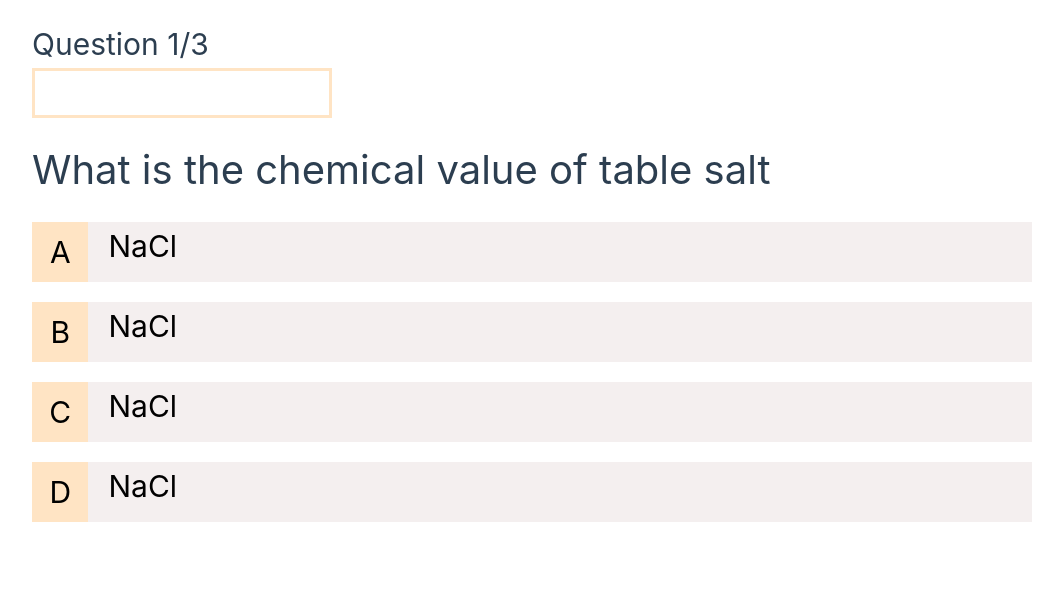
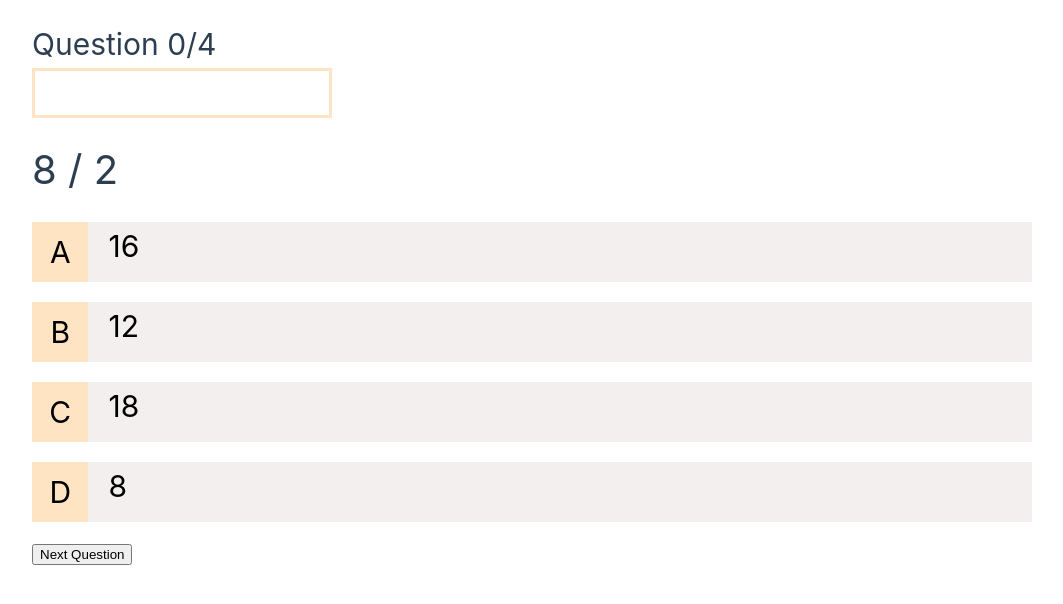
Before and after one commit to victoriacassolo/my-third-project-vue3, a Vue app: page /quiz/1 in a window 1280 px wide. Shown: the top 604 px of the page, without its empty margins (68-1131 px from the left). Built offline with nearby package versions, Linux system fonts and the light colour scheme.

Commit message:
feat: add percentage bar

```diff
--- /dev/null
+++ b/src/components/Question.vue
@@ -0,0 +1,56 @@
+<script setup>
+import { defineProps } from 'vue';
+
+const { question } = defineProps(['question']);
+</script>
+
+<template>
+  <div class="question-container">
+    <h1 class="question">{{ question.text }}</h1>
+  </div>
+  <div class="options-container">
+    <div v-for="option in question.options" :key="option.id" class="option">
+      <p class="option-label">{{ option.label }}</p>
+      <div class="option-value">
+        <p>{{ option.text }}</p>
+      </div>
+    </div>
+  </div>
+</template>
+
+<style scoped>
+.question-container {
+  margin-top: 20px;
+}
+
+.question {
+  font-size: 40px;
+
+  margin-bottom: 20px;
+}
+
+.option {
+  display: flex;
+  color: black;
+  margin-bottom: 20px;
+  cursor: pointer;
+}
+
+.option-label {
+  background-color: bisque;
+  color: black;
+  width: 60px;
+  height: 60px;
+  font-size: 30px;
+  display: flex;
+  align-items: center;
+  justify-content: center;
+}
+
+.option-value {
+  background-color: rgb(244, 239, 239);
+  width: 100%;
+  font-size: 30px;
+  padding: 0 20px;
+}
+</style>
--- /dev/null
+++ b/src/components/QuizHeader.vue
@@ -0,0 +1,38 @@
+<script setup>
+const { questionStatus, barPercentage } = defineProps([
+  'questionStatus',
+  'barPercentage',
+]);
+
+console.log(barPercentage);
+</script>
+
+<template>
+  <header>
+    <h4>Question {{ questionStatus }}</h4>
+    <div class="bar">
+      <div class="completion" :style="{ width: barPercentage }"></div>
+    </div>
+  </header>
+</template>
+
+<style scoped>
+header {
+  margin-top: 20px;
+}
+
+header h4 {
+  font-size: 30px;
+}
+
+.bar {
+  width: 300px;
+  height: 50px;
+  border: 3px solid bisque;
+}
+
+.completion {
+  height: 100%;
+  background-color: bisque;
+}
+</style>
--- a/src/data/quizes.json
+++ b/src/data/quizes.json
@@ -6,7 +6,7 @@
     "questions": [
       {
         "id": 1,
-        "text": "8 / 2(2 + 2)",
+        "text": "8 / 2",
         "options": [
           {
             "id": 1,
@@ -35,8 +35,8 @@
         ]
       },
       {
-        "id": 1,
-        "text": "8 / 2(2 + 2)",
+        "id": 2,
+        "text": "8 / bbb",
         "options": [
           {
             "id": 1,
@@ -65,8 +65,8 @@
         ]
       },
       {
-        "id": 1,
-        "text": "8 / 2(2 + 2)",
+        "id": 3,
+        "text": "8 / cc",
         "options": [
           {
             "id": 1,
@@ -95,8 +95,8 @@
         ]
       },
       {
-        "id": 1,
-        "text": "8 / 2(2 + 2)",
+        "id": 4,
+        "text": "8 / 2ddd",
         "options": [
           {
             "id": 1,
@@ -133,7 +133,7 @@
     "questions": [
       {
         "id": 1,
-        "text": "8 / 2(2 + 2)",
+        "text": "8 / 2bbbbbb)",
         "options": [
           {
             "id": 1,
--- a/src/views/QuizView.vue
+++ b/src/views/QuizView.vue
@@ -1,96 +1,51 @@
+<script setup>
+import Question from '../components/Question.vue';
+import QuizHeader from '../components/QuizHeader.vue';
+import { useRoute } from 'vue-router';
+import { ref, watch, computed } from 'vue';
+import quizes from '../data/quizes.json';
+
+const route = useRoute();
+const quizId = parseInt(route.params.id);
+const quiz = quizes.find((q) => q.id === quizId);
+const currentQuestionIndex = ref(0);
+
+// const questionStatus = ref(
+//   `${currentQuestionIndex.value}/${quiz.questions.length}`
+// );
+// watch(
+//   () => currentQuestionIndex.value,
+//   () => {
+//     questionStatus.value = `${currentQuestionIndex.value}/${quiz.questions.length}`;
+//   }
+// );
+
+const questionStatus = computed(
+  () => `${currentQuestionIndex.value}/${quiz.questions.length}`
+);
+
+const barPercentage = computed(
+  () => `${(currentQuestionIndex.value / quiz.questions.length) * 100}%`
+);
+</script>
+
 <template>
   <div>
-    <header>
-      <h4>Question 1/3</h4>
-      <div class="bar">
-        <div class="completion"></div>
-      </div>
-    </header>
-  </div>
-  <div class="question-container">
-    <h1 class="question">What is the chemical value of table salt</h1>
-  </div>
-  <div class="options-container">
-    <div class="option">
-      <p class="option-label">A</p>
-      <div class="option-value">
-        <p>NaCl</p>
-      </div>
-    </div>
-    <div class="option">
-      <p class="option-label">B</p>
-      <div class="option-value">
-        <p>NaCl</p>
-      </div>
-    </div>
-    <div class="option">
-      <p class="option-label">C</p>
-      <div class="option-value">
-        <p>NaCl</p>
-      </div>
-    </div>
-    <div class="option">
-      <p class="option-label">D</p>
-      <div class="option-value">
-        <p>NaCl</p>
-      </div>
-    </div>
+    <QuizHeader
+      :questionStatus="questionStatus"
+      :barPercentage="barPercentage"
+    />
+    <div><Question :question="quiz.questions[currentQuestionIndex]" /></div>
+    <button
+      @click="
+        {
+          currentQuestionIndex < quiz.questions.length
+            ? currentQuestionIndex++
+            : (button.disabled = true);
+        }
+      "
+    >
+      Next Question
+    </button>
   </div>
 </template>
-
-<style scoped>
-header {
-  margin-top: 20px;
-}
-
-header h4 {
-  font-size: 30px;
-}
-
-.bar {
-  width: 300px;
-  height: 50px;
-  border: 3px solid bisque;
-}
-
-.completion {
-  height: 100%;
-  width: 0%;
-  background-color: bisque;
-}
-
-.question-container {
-  margin-top: 20px;
-}
-
-.question {
-  font-size: 40px;
-
-  margin-bottom: 20px;
-}
-
-.option {
-  display: flex;
-  color: black;
-  margin-bottom: 20px;
-  cursor: pointer;
-}
-
-.option-label {
-  background-color: bisque;
-  color: black;
-  width: 60px;
-  height: 60px;
-  font-size: 30px;
-  display: flex;
-  align-items: center;
-  justify-content: center;
-}
-
-.option-value {
-  background-color: rgb(244, 239, 239);
-  width: 100%;
-  font-size: 30px;
-  padding: 0 20px;
-}
-</style>
```
